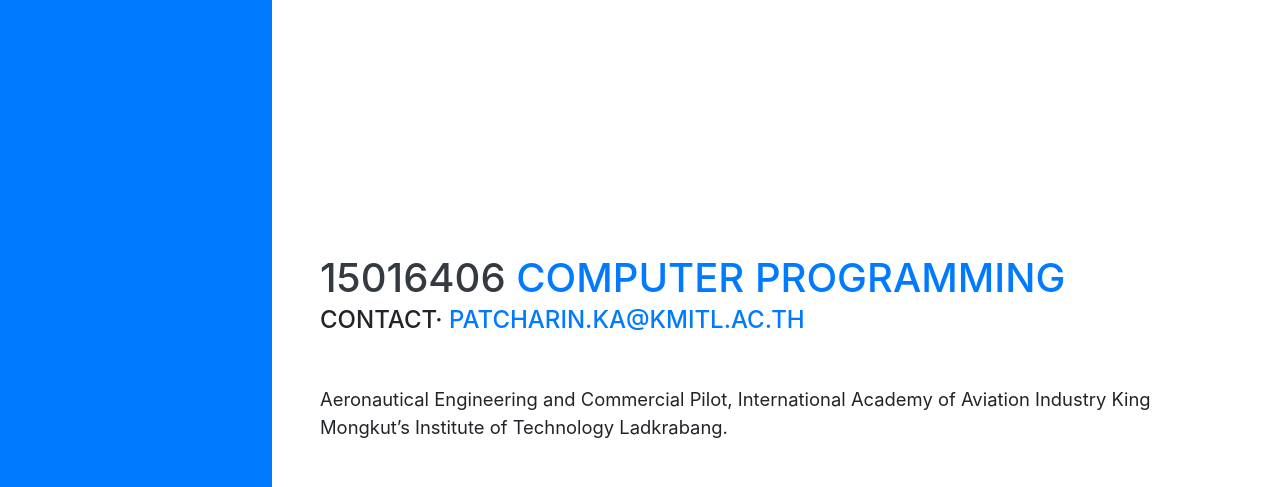
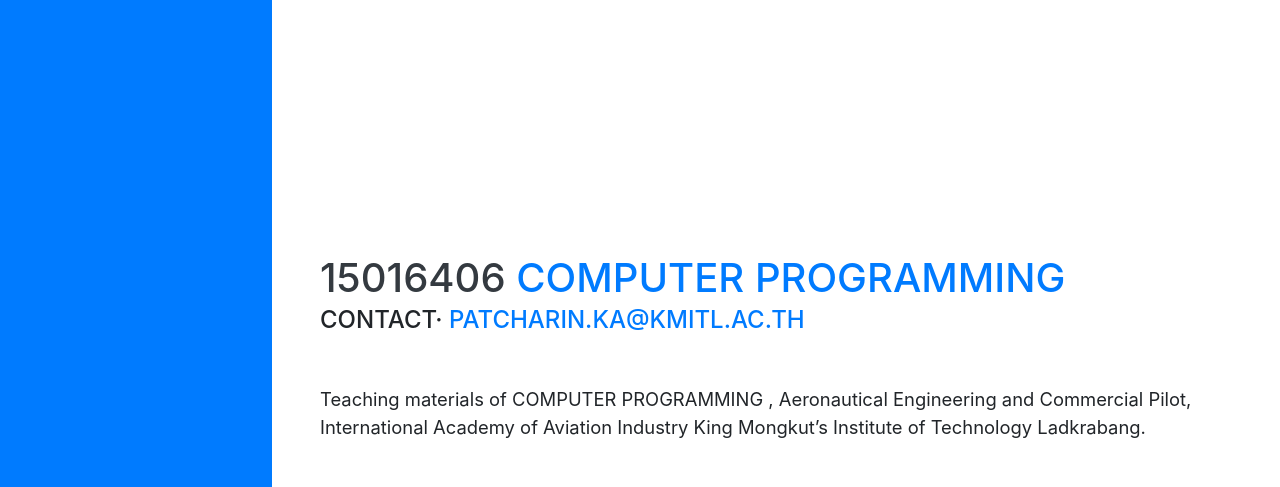
Before and after one commit to patcharinka/15016406, a website with bundled scripts: page index.html in a window 1280 px wide. Shown: the top 487 px of the page. Built offline with nearby package versions, Linux system fonts and the light colour scheme; a web font is replaced by a local one.

Commit message:
Update index.html

```diff
--- a/index.html
+++ b/index.html
@@ -69,7 +69,7 @@
         <div class="subheading mb-5">Contact·
           <a href="mailto:patcharin.ka@kmitl.ac.th">patcharin.ka@kmitl.ac.th</a>
         </div>
-        <p class="lead mb-5">Aeronautical Engineering and Commercial Pilot, International Academy of Aviation Industry
+        <p class="lead mb-5">Teaching materials of COMPUTER PROGRAMMING , Aeronautical Engineering and Commercial Pilot, International Academy of Aviation Industry
           King Mongkut’s Institute of Technology Ladkrabang.
           </p>
         <div class="social-icons">
```
